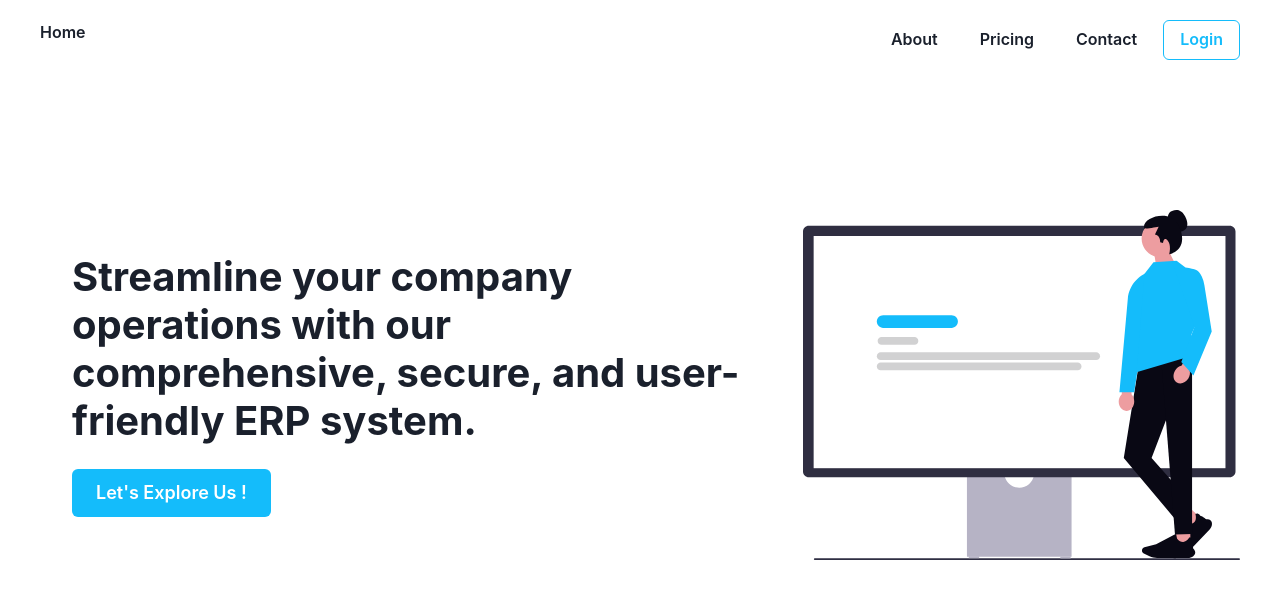
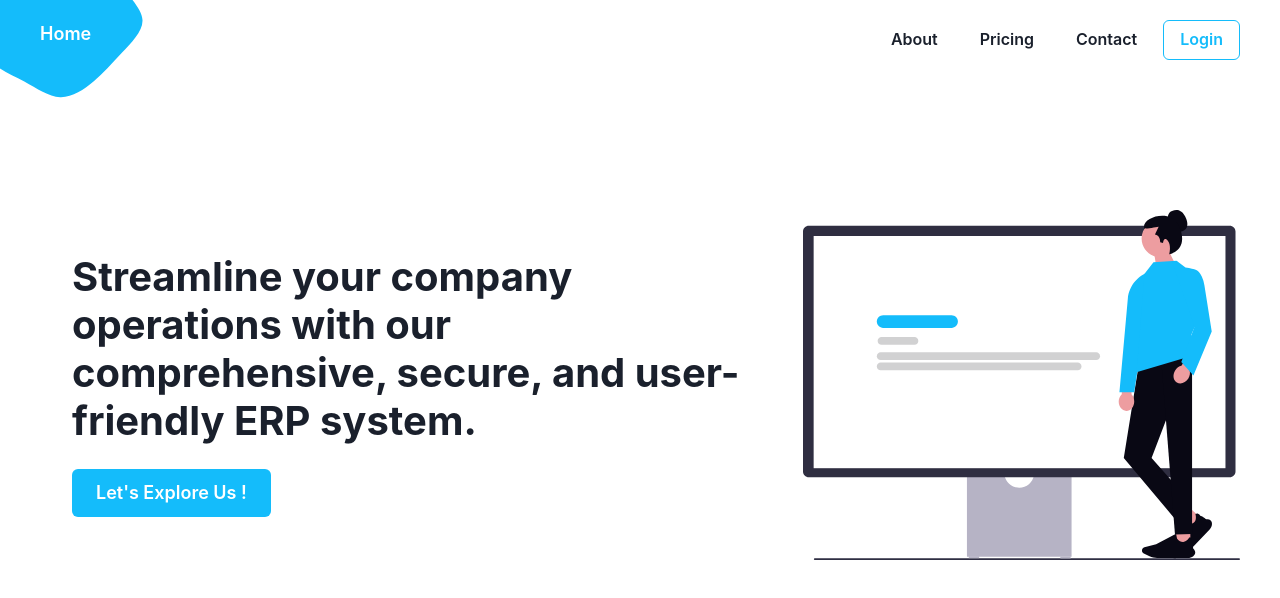
Before and after one commit to tegarfaris/kedaChallange, a Next.js app: page / in a window 1280 px wide. Shown: the top 598 px of the page. Built offline with nearby package versions, Linux system fonts and the light colour scheme.

Commit message:
feat: modify navbar

```diff
--- a/src/app/components/navbar/index.tsx
+++ b/src/app/components/navbar/index.tsx
@@ -23,8 +23,25 @@ const MENU = [
 const Navbar: React.FC = () => {
   return (
     <Flex justifyContent="space-between">
-      <Box>
-        <Text fontWeight={600}>Home</Text>
+      <Box pos="relative">
+        <Text
+          fontWeight={600}
+          pos="relative"
+          fontSize="18px"
+          zIndex={20}
+          color="white"
+        >
+          Home
+        </Text>
+        <Box w="200px" pos="absolute" top="-100px" left="-80px">
+          <svg viewBox="0 0 200 200" xmlns="http://www.w3.org/2000/svg">
+            <path
+              fill="#14BCFB"
+              d="M39.9,-71.2C49.4,-63.6,53.3,-48.3,61.5,-35.2C69.7,-22,82.1,-11,82.5,0.2C82.9,11.5,71.2,22.9,61.4,33.3C51.7,43.6,43.7,52.8,33.8,61.3C23.9,69.8,11.9,77.6,0.2,77.2C-11.5,76.8,-23,68.4,-35.7,61.5C-48.4,54.6,-62.3,49.3,-70.8,39.3C-79.2,29.3,-82.2,14.7,-83.4,-0.7C-84.6,-16.1,-84,-32.1,-77.4,-45.2C-70.7,-58.3,-58,-68.3,-44.1,-73.4C-30.2,-78.5,-15.1,-78.7,0,-78.7C15.2,-78.8,30.3,-78.8,39.9,-71.2Z"
+              transform="translate(100 100)"
+            />
+          </svg>
+        </Box>
       </Box>
 
       <Flex gap="10px">
```
